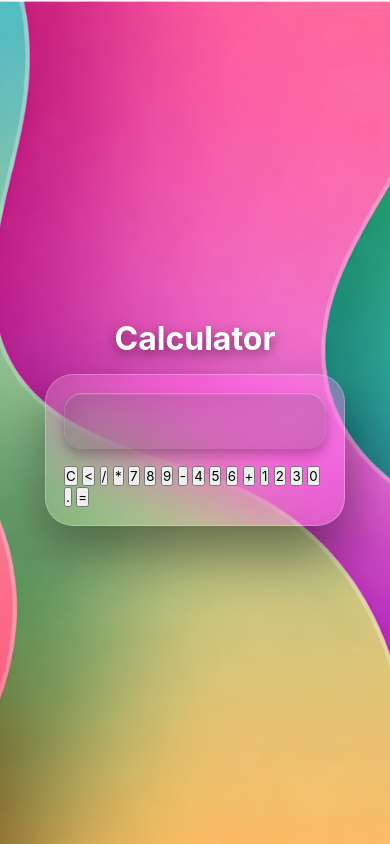
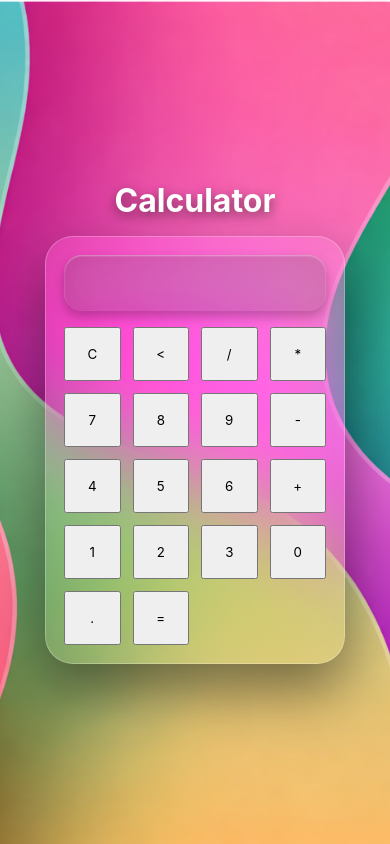
Before and after one commit to GustavoLS-dev/Calculator, a plain HTML site: page index.html in a window 390 px wide. Drawn offline with Linux system fonts and the light colour scheme.

Commit message:
Define responsive grid for calculator buttons

```diff
--- a/style.css
+++ b/style.css
@@ -55,3 +55,10 @@ h1 {
         inset 0 1px 2px rgba(255,255,255,0.4),
         0 6px 12px rgba(0,0,0,0.25);
 }
+
+.box-buttons {
+    display: grid;
+    grid-template-columns: repeat(4, 1fr);
+    grid-auto-rows: 54px;
+    gap: 12px;
+}
```
